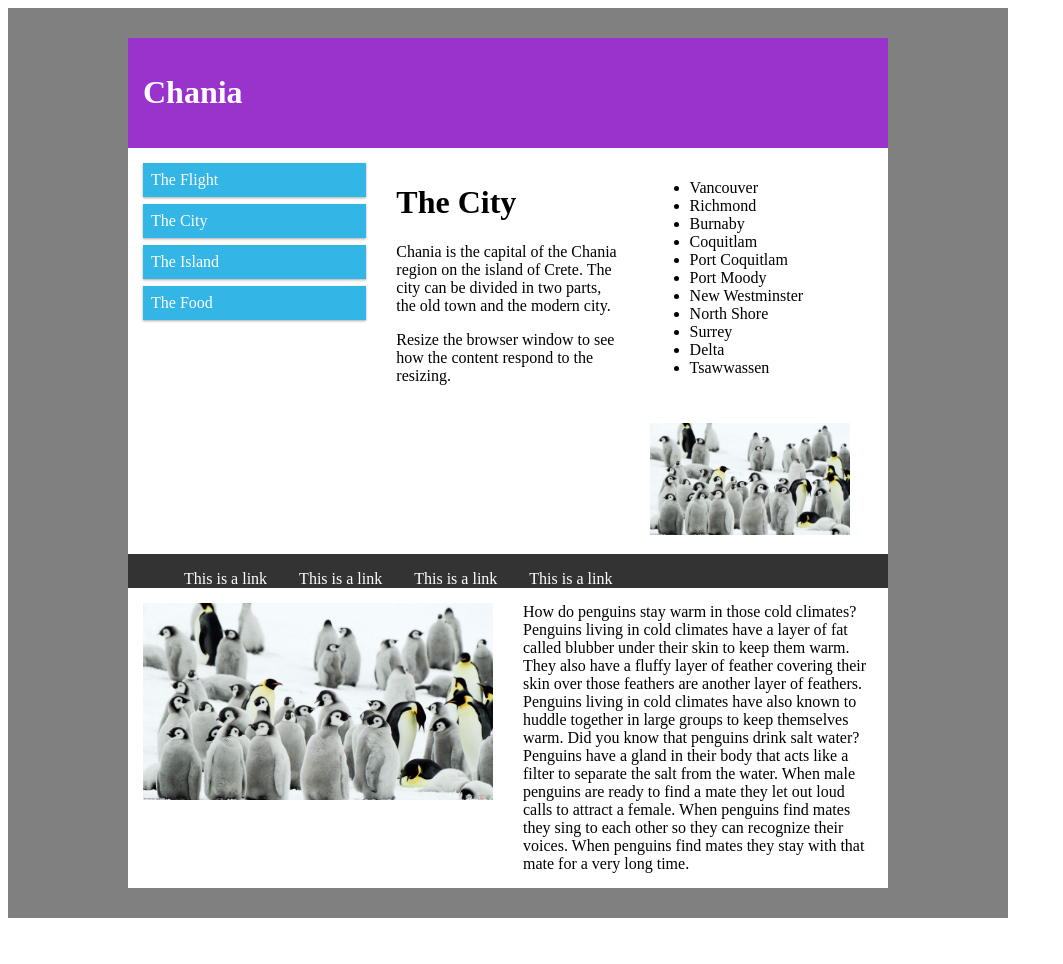
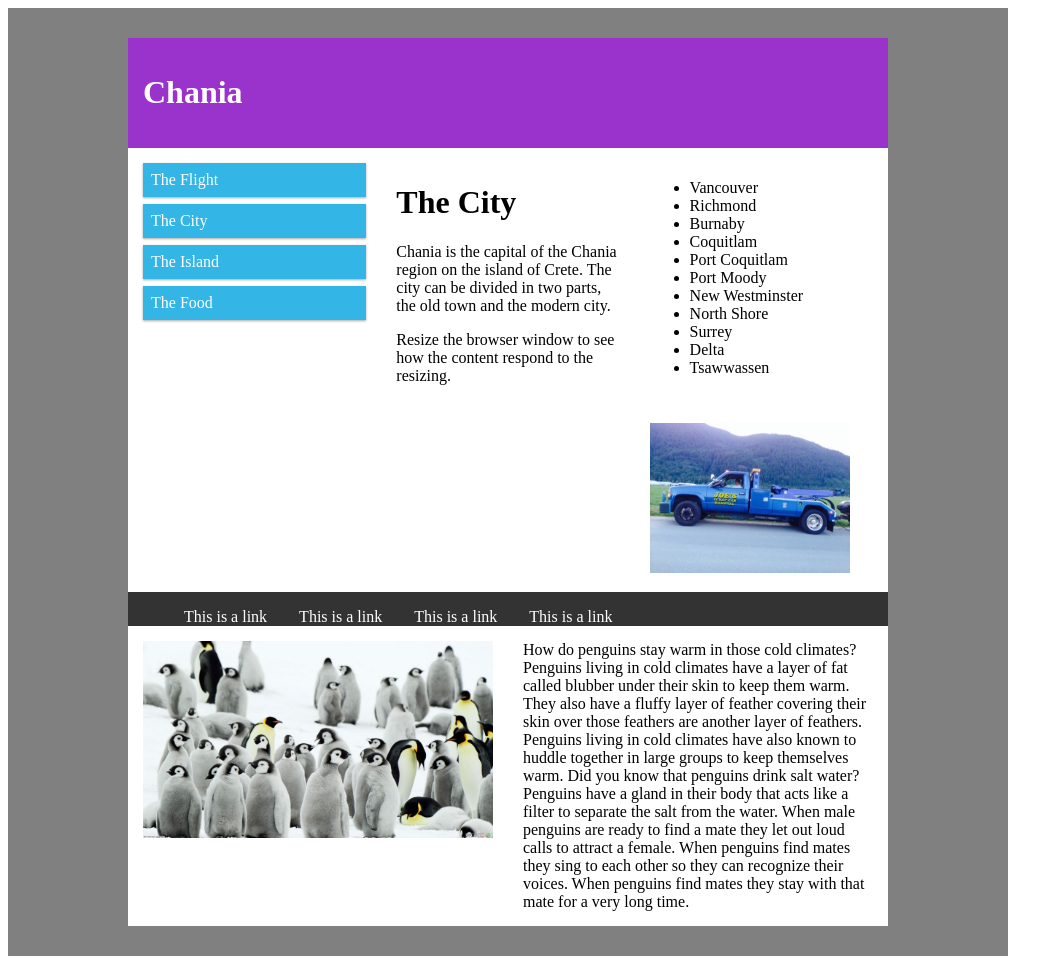
Before and after one commit to kogamikirito/kogamikirito.github.io, a Jekyll site: the page index.html, which Jekyll copies as it is, in a window 1280 px wide. Shown: the whole page, without its empty margins (0-1063 px from the left). Built offline with Jekyll 4.4.1, drawn with Linux system fonts in a browser that asks for light colours; before the commit the page ends 926 px from its top, so only the background shows below that.

Commit message:
Update index.html

```diff
--- a/index.html
+++ b/index.html
@@ -175,7 +175,7 @@
 
    <div class="col-4 col-m-4 list">
 <a href="http://www.w3schools.com">
-<img src="http://kogamikirito.github.io/images/penguin2.png" class="rite" alt="Go to W3Schools!" width="200" height="200" border="0"></a>
+<img src="http://kogamikirito.github.io/images/car2.png" class="rite" alt="Go to W3Schools!" width="200" height="200" border="0"></a>
     </div>
 
 <div class=" col-12 col-m-12 home nav">
```
